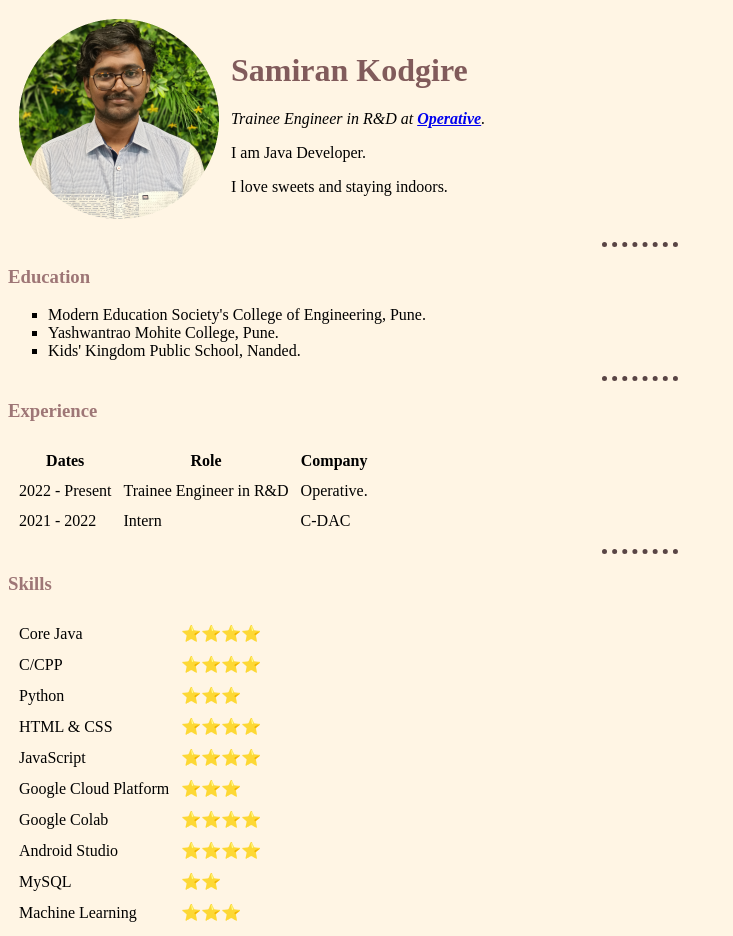
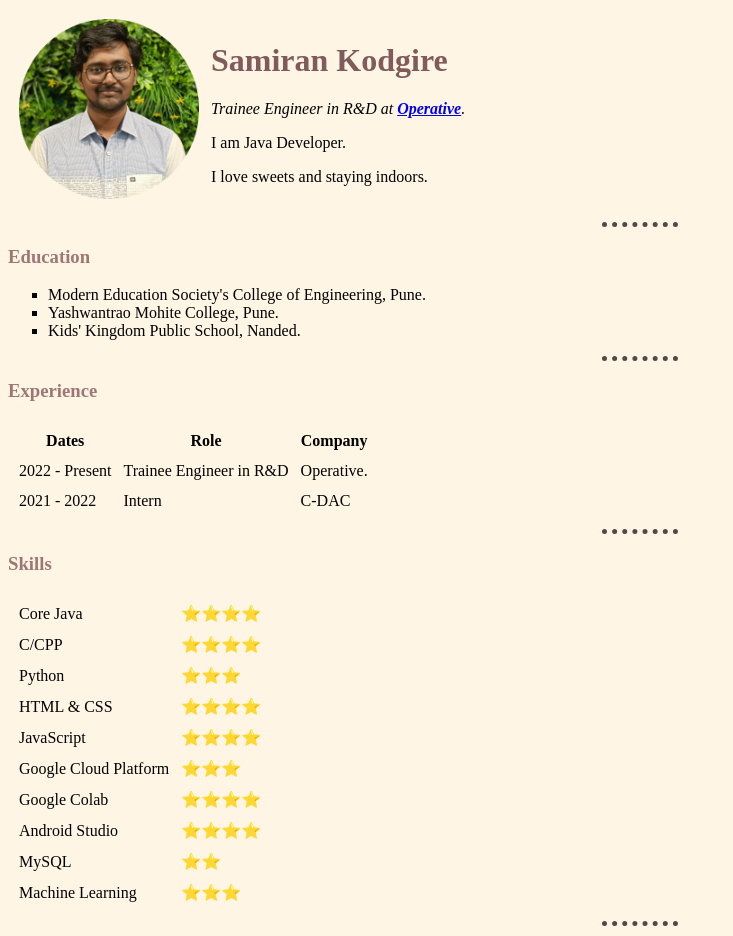
Before and after one commit to Ksamiran/CV, a plain HTML site: page Index.html in a window 1280 px wide. Shown: the top 936 px of the page, without its empty margins (0-733 px from the left). Drawn offline with Linux system fonts and the light colour scheme.

Commit message:
changes on profile photo

```diff
--- a/Index.html
+++ b/Index.html
@@ -11,7 +11,7 @@
     <table cellspacing="10">
         <tr>
             <td>
-                <img src="assets/IMG20220803171624-modified.png" alt="Samiran Kodgire's profile picture" height="200">
+                <img id="PP" src="assets/IMG20220803171624-modified.png" alt="Samiran Kodgire's profile picture" >
             </td>
             <td>
                 <h1>Samiran Kodgire</h1>
@@ -22,7 +22,7 @@
             </td>
         </tr>
     </table>
-    <!-- <img src="https://media-exp1.licdn.com/dms/image/C4D03AQHl9jbLjEBI4A/profile-displayphoto-shrink_400_400/0/1659528240415?e=1669852800&v=beta&t=MwXcO23EyjFCA8TZY3q84-z5hNcigkpCK_2wkgBrkRw" alt="Samiran kodgire profile picture"> -->
+
 
     <hr>
     <h3>Education</h3>
--- a/css/stylesheet.css
+++ b/css/stylesheet.css
@@ -13,3 +13,7 @@ hr{
     border-width: 5px;
     width: 6%;
 }
+
+#PP{
+    height: 180px;
+}
```
